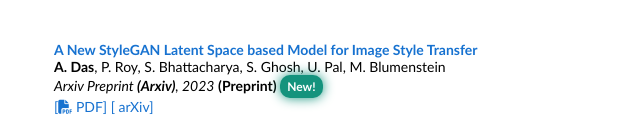
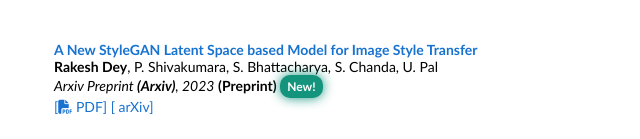
Before and after one commit to deyRakesh/deyRakesh.github.io, a plain HTML site: page index.html in a window 1280 px wide. Shown: the part 813-952 px from the top of the page, 346-986 px from the left. Drawn offline with Linux system fonts and the light colour scheme; some icons are missing.

Commit message:
modification

```diff
--- a/index.html
+++ b/index.html
@@ -191,7 +191,7 @@
                               <papertitle>A New StyleGAN Latent Space based Model for Image Style Transfer</papertitle>
                            </a>
                            <br>
-                           <strong>A. Das</strong>, P. Roy, S. Bhattacharya, S. Ghosh, U. Pal, M. Blumenstein
+                           <strong>Rakesh Dey</strong>, P. Shivakumara, S. Bhattacharya, S. Chanda, U. Pal
                            <br>
                            <em>Arxiv Preprint <strong>(Arxiv)</strong>, 2023</em> <strong>(Preprint)</strong> <a class="button" style="color:#FFFFFF"><strong style="font-size:12px"> New! </strong></a>
                            <br>
```
